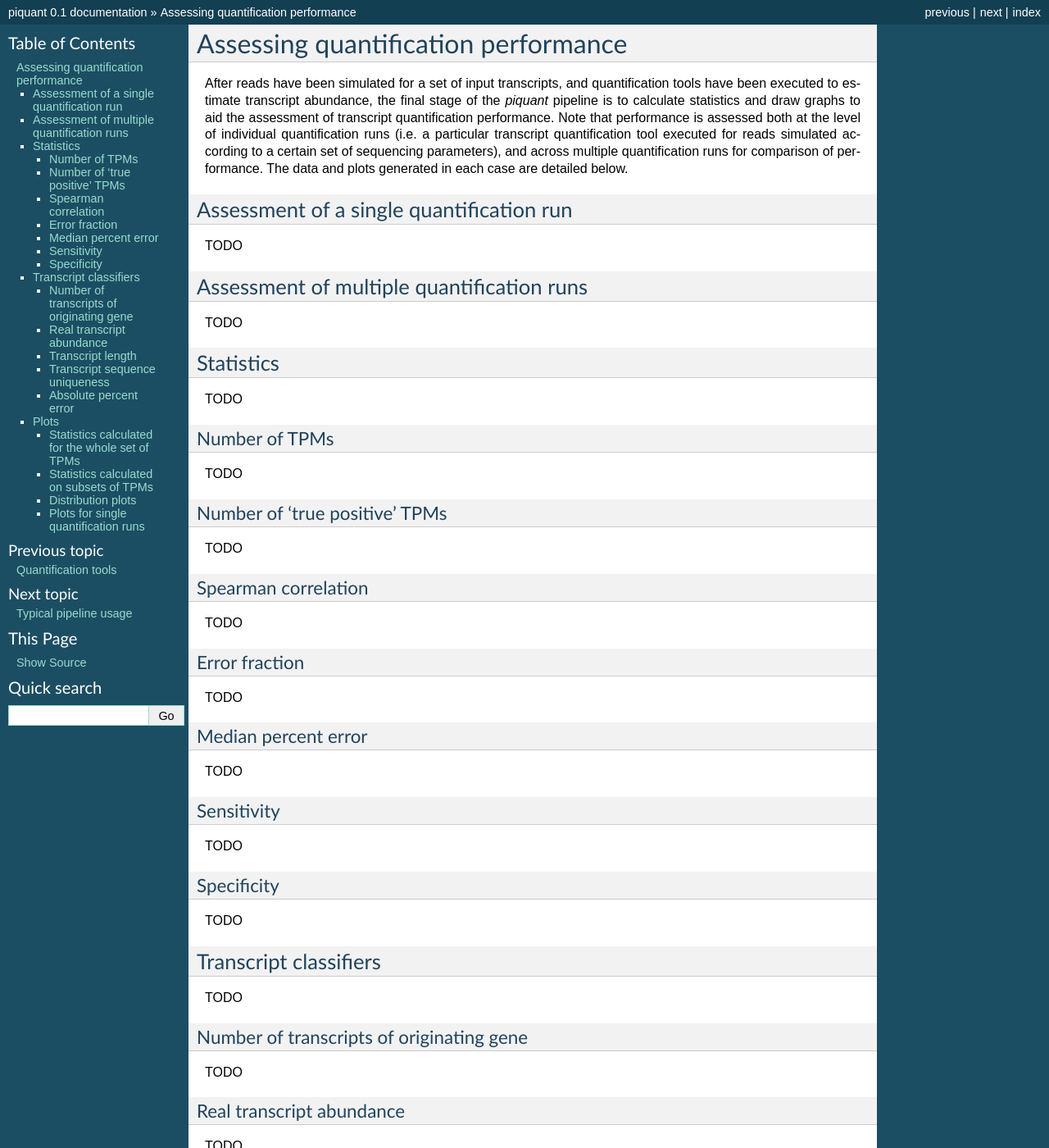
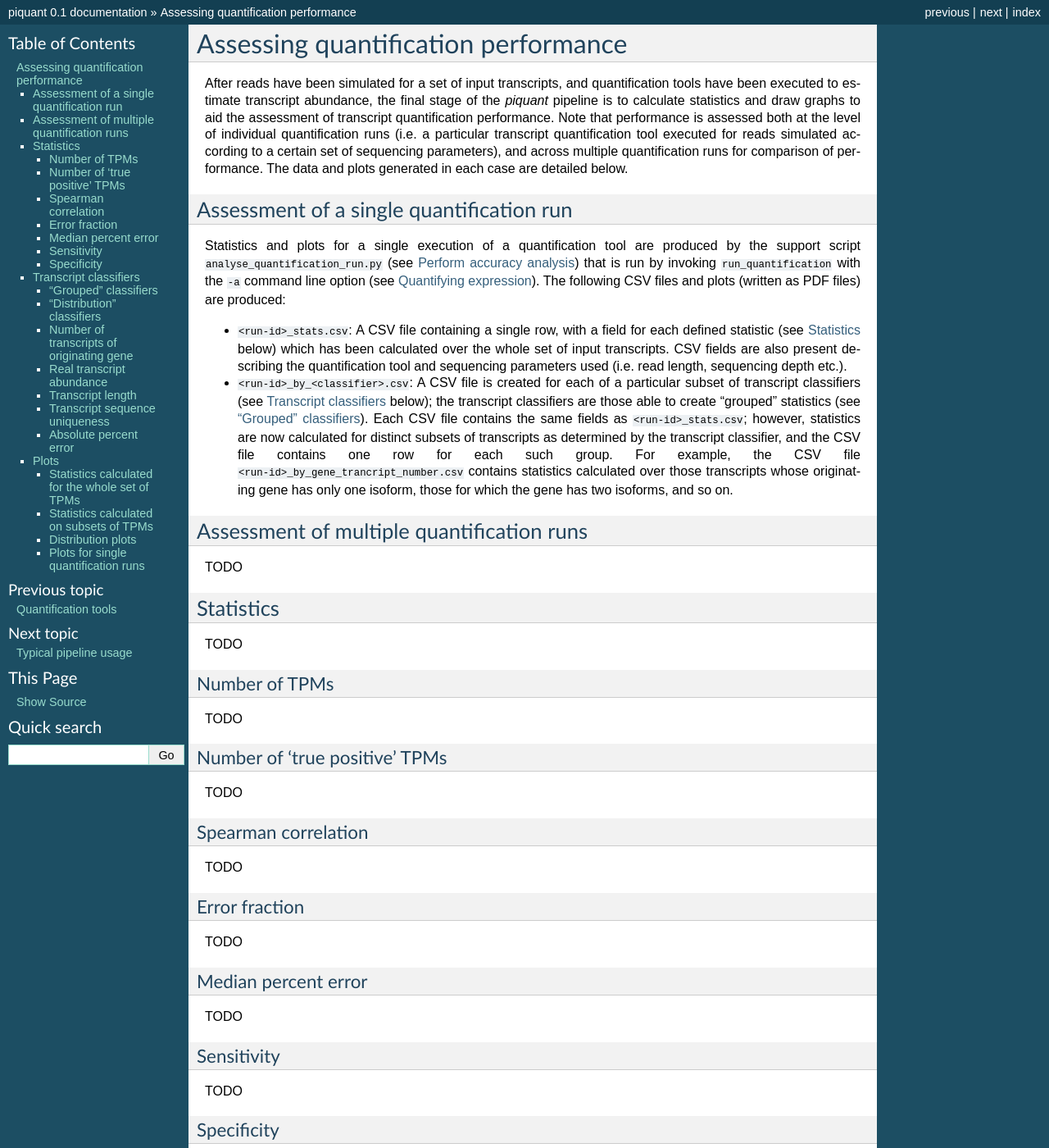
Before and after one commit to lweasel/piquant, a Sphinx documentation site: the page built from docs/assessment.rst, in a window 1280 px wide and 1400 px high. Shown: the whole window at 82% size. Built offline with Sphinx 7.4.7, drawn with Linux system fonts in a browser that asks for light colours; some of the changed text lies outside the part shown.

Commit message:
Start describing files produced when assessing quantification performance for a single run.

```diff
--- a/docs/assessment.rst
+++ b/docs/assessment.rst
@@ -6,12 +6,17 @@
 Assessment of a single quantification run
 -----------------------------------------
 
-TODO
+Statistics and plots for a single execution of a quantification tool are produced by the support script ``analyse_quantification_run.py`` (see :ref:`quantification-perform-accuracy-analysis`) that is run by invoking ``run_quantification`` with the ``-a`` command line option (see :doc:`quantification`). The following CSV files and plots (written as PDF files) are produced:
+
+* ``<run-id>_stats.csv``: A CSV file containing a single row, with a field for each defined statistic (see :ref:`assessment-statistics` below) which has been calculated over the whole set of input transcripts. CSV fields are also present describing the quantification tool and sequencing parameters used (i.e. read length, sequencing depth etc.).
+* ``<run-id>_by_<classifier>.csv``: A CSV file is created for each of a particular subset of transcript classifiers (see :ref:`assessment-transcript-classifiers` below); the transcript classifiers are those able to create "grouped" statistics (see :ref:`assessment-grouped-classifiers`). Each CSV file contains the same fields as ``<run-id>_stats.csv``; however, statistics are now calculated for distinct subsets of transcripts as determined by the transcript classifier, and the CSV file contains one row for each such group. For example, the CSV file ``<run-id>_by_gene_trancript_number.csv`` contains statistics calculated over those transcripts whose originating gene has only one isoform, those for which the gene has two isoforms, and so on.
 
 Assessment of multiple quantification runs
 ------------------------------------------
 
 TODO
+
+.. _assessment-statistics:
 
 Statistics
 ----------
@@ -53,8 +58,20 @@
 
 TODO
 
+.. _assessment-transcript-classifiers:
+
 Transcript classifiers
 ----------------------
+
+.. _assessment-grouped-classifiers:
+
+"Grouped" classifiers
+^^^^^^^^^^^^^^^^^^^^^
+
+TODO
+
+"Distribution" classifiers
+^^^^^^^^^^^^^^^^^^^^^^^^^^
 
 TODO
 
```
Also changed, not shown: docs/quantification.rst (+13 -2 lines).
